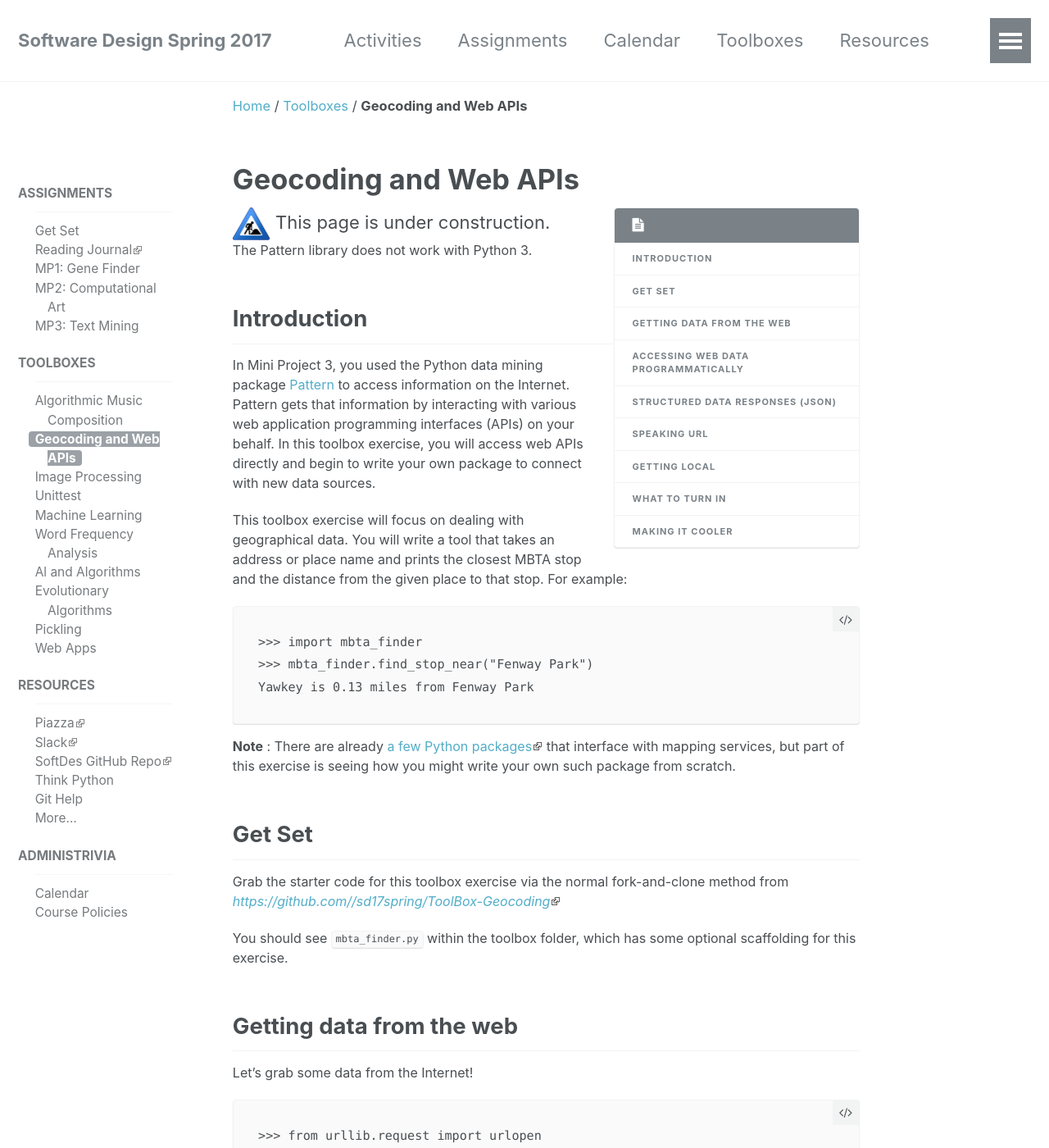
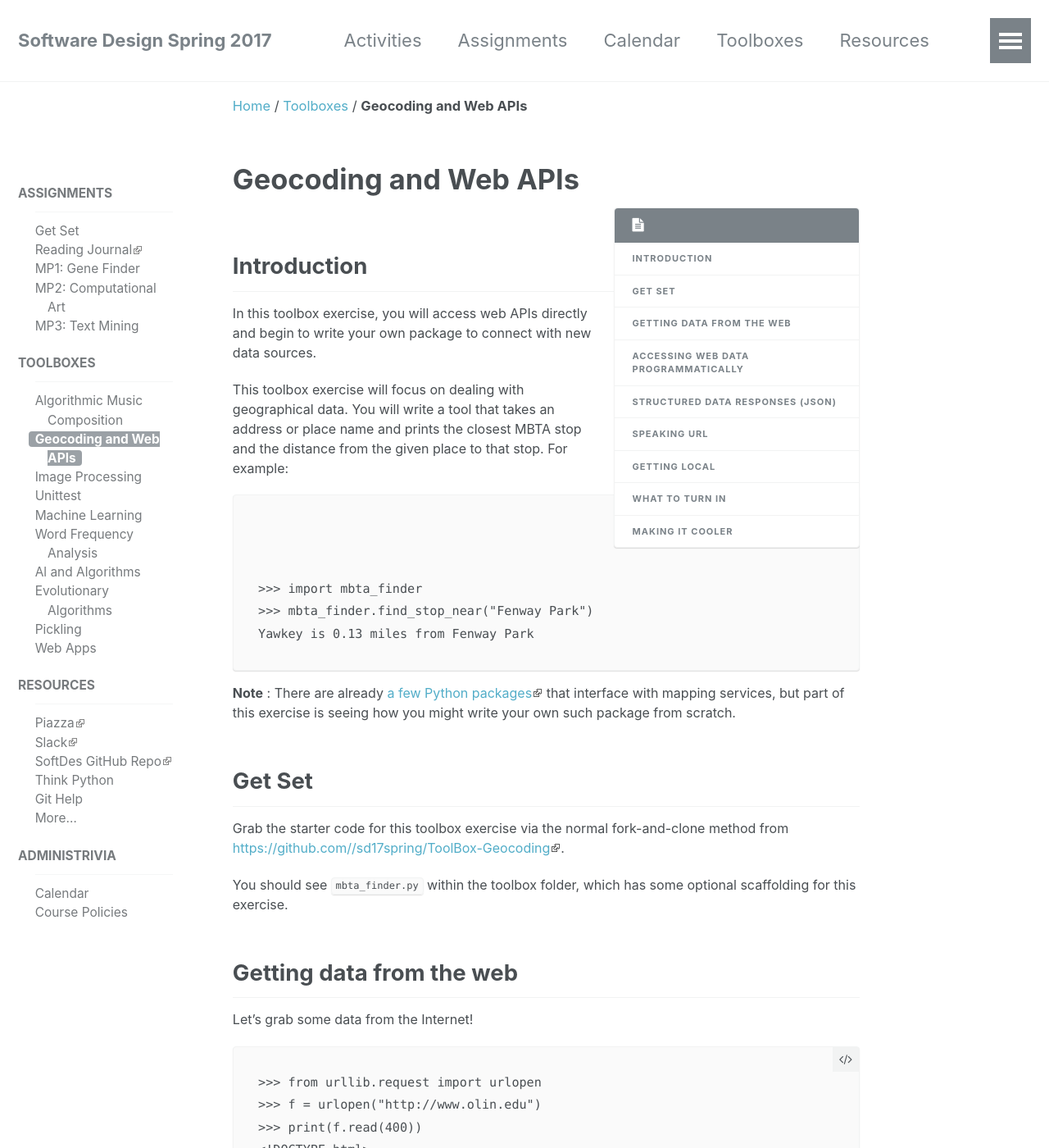
Before and after one commit to sd17spring/sd17spring.github.io, a Jekyll site: the page built from _toolboxes/geocoding-and-web-apis.md, in a window 1280 px wide and 1400 px high. Shown: the whole window at 82% size. Built offline with Jekyll 4.4.1, drawn with Linux system fonts in a browser that asks for light colours; some of the changed text lies outside the part shown.

Commit message:
toolboxes: formatting fixes

```diff
--- a/_toolboxes/geocoding-and-web-apis.md
+++ b/_toolboxes/geocoding-and-web-apis.md
@@ -6,16 +6,9 @@
 
 {% include toc %}
 
-{% include construction %}
-
-The Pattern library does not work with Python 3.
-
 ## Introduction
 
-In Mini Project 3, you used the Python data mining package
-[Pattern](http://www.clips.ua.ac.be/pattern) to access information on the
-Internet. Pattern gets that information by interacting with various web
-application programming interfaces (APIs) on your behalf. In this toolbox
+In this toolbox
 exercise, you will access web APIs directly and begin to write your own
 package to connect with new data sources.
 
@@ -32,7 +25,7 @@
 ## Get Set
 
 Grab the starter code for this toolbox exercise via the normal fork-and-clone
-method from _<https://github.com//{{site.course.github_owner}}/ToolBox-Geocoding>_
+method from <https://github.com//{{site.course.github_owner}}/ToolBox-Geocoding>.
 
 You should see `mbta_finder.py` within the toolbox folder, which has some
 optional scaffolding for this exercise.
@@ -129,7 +122,7 @@
       4 Yawkey Way, Boston, MA 02215, USA
 
 
-**Note** : You might notice that I didn't provide an API key with the request. For the Google Maps API, you can actually get away without one for a small number or requests. Be sure to limit your requests (don't repeatedly make requests in a loop, or rate-limit using [time.sleep](https://docs.python.org/3/library/time.html#time.sleep)) so that Olin's IP range is not blocked.
+**Note**: You might notice that I didn't provide an API key with the request. For the Google Maps API, you can actually get away without one for a small number or requests. Be sure to limit your requests (don't repeatedly make requests in a loop, or rate-limit using [time.sleep](https://docs.python.org/3/library/time.html#time.sleep)) so that Olin's IP range is not blocked.
 
 **Write a function to extract the latitude and longitude from the JSON response.**
 
@@ -143,7 +136,7 @@
 
 You can build up the URL string manually, but it's probably helpful to check
 out
-[urlencode](https://docs.python.org/3.0/library/urllib.parse.html#urllib.parse.urlencode)
+[urlencode](https://docs.python.org/3.0/library/urllib.parse.html#urllib.parse.urlencode).
 
 **Write a function that takes an address or place name as input and returns a properly encoded URL to make a Google Maps geocode request.**
 
@@ -171,8 +164,8 @@
 
 ## Making it cooler
 
-* Try out some other [Google Maps web services](https://developers.google.com/maps/documentation/webservices/) \- this is a really rich space and we have barely scratched the surface
-* Create and publish a Python module for accessing MBTA data
-* By default `stopsbylocation` gives all types of transportation, including buses and commuter rail. Allow the user to specify how they'd like to travel (e.g. T only)
+* Try out some other [Google Maps web services](https://developers.google.com/maps/documentation/webservices/) – this is a really rich space and we have barely scratched the surface.
+* Create and publish a Python module for accessing MBTA data.
+* By default `stopsbylocation` gives all types of transportation, including buses and commuter rail. Allow the user to specify how they'd like to travel (e.g. T only).
 * Add in the MBTA realtime arrival data to help choose what station you should walk to
 * Connect with other local services. Example: the City of Boston has [an app](http://www.cityofboston.gov/DoIT/apps/streetbump.asp) that uses a phone's GPS and accelerometer to automatically report potholes to be fixed.
```
Also changed, not shown: _toolboxes/image-processing.md (+2 -2 lines), _toolboxes/machine-learning.md (+10 -7 lines), _toolboxes/unittest.md (+2 -2 lines).
